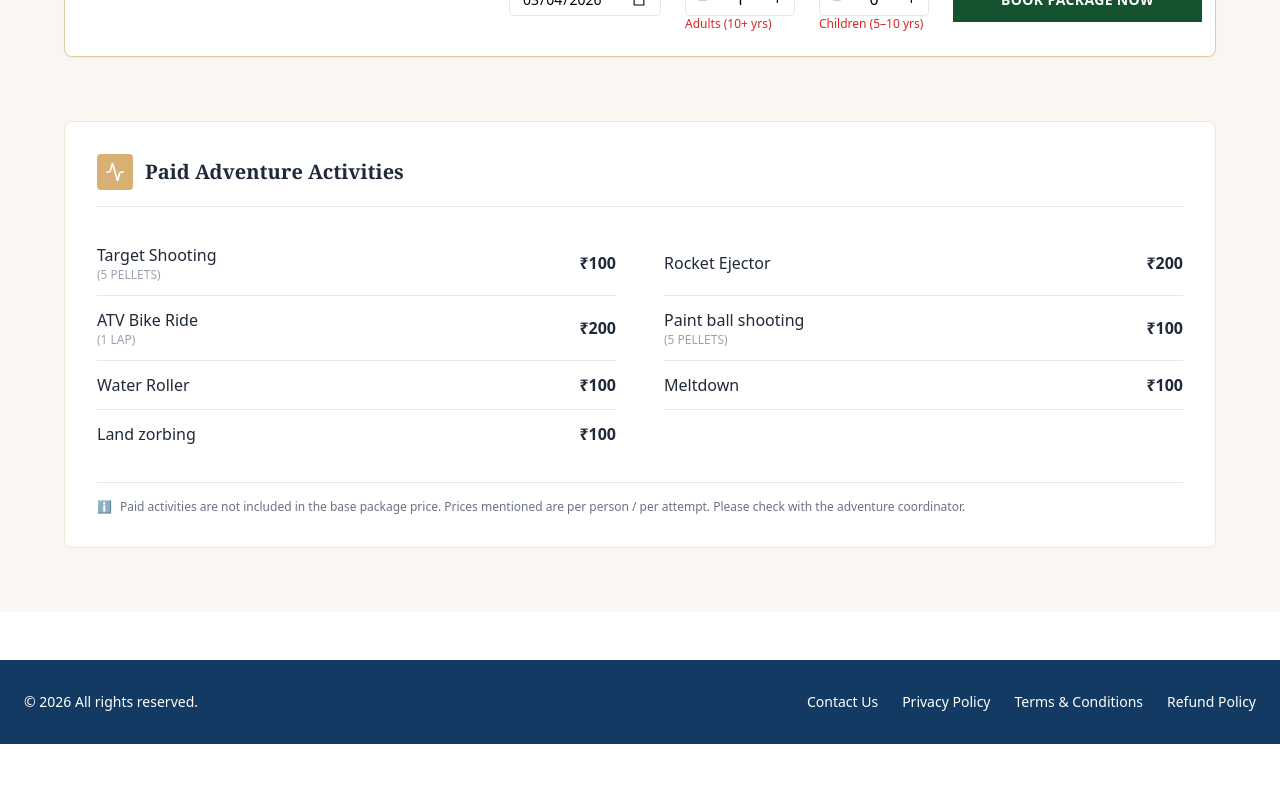
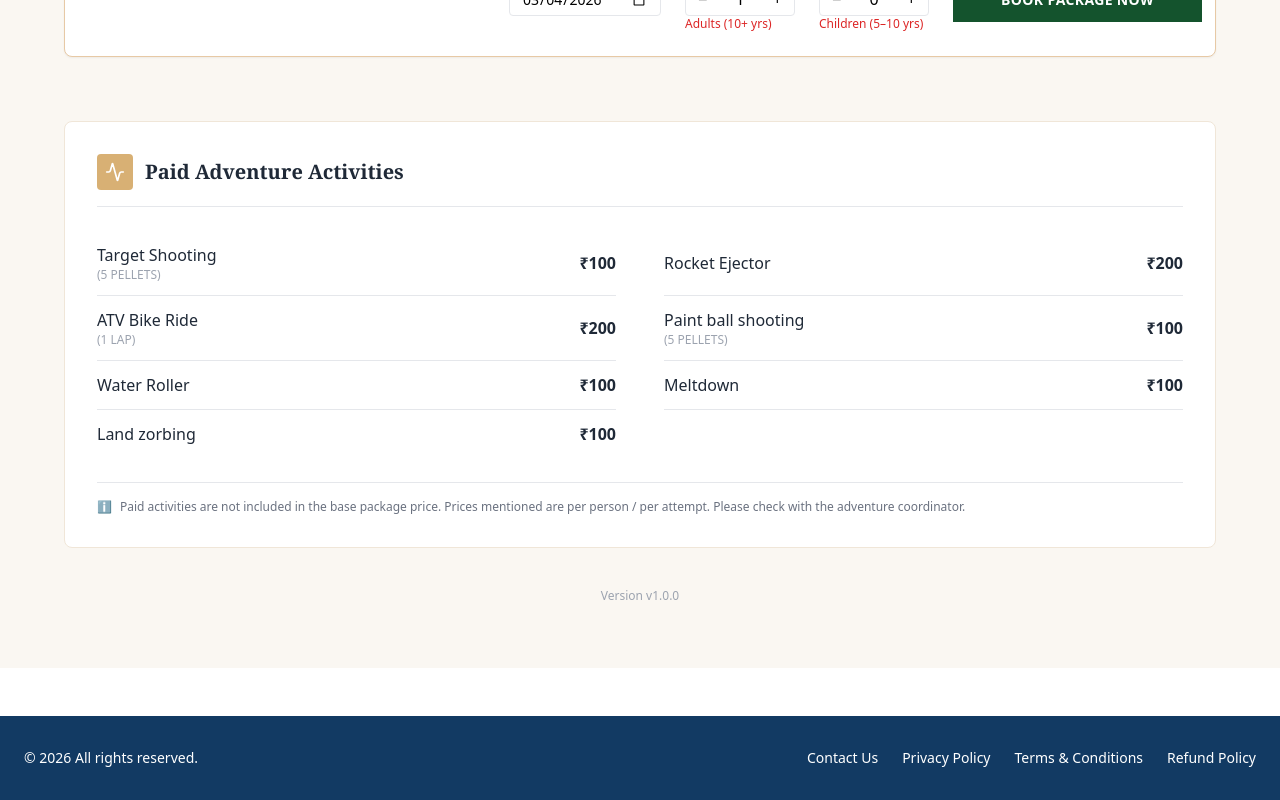
Before and after one commit to vishrutcogwave/DayoutWeb, a React (Vite) app in the folder vite-project/: page / in a window 1280 px wide. Shown: the part 2012-2812 px from the top of the page. Before the commit the page ends 2756 px from the top, so only its background shows below. Built offline with nearby package versions, Linux system fonts and the light colour scheme.

Commit message:
version number added

```diff
--- a/vite-project/src/screens/LandingPage.tsx
+++ b/vite-project/src/screens/LandingPage.tsx
@@ -5,7 +5,7 @@ import { useNavigate } from "react-router-dom";
 import { dummyPackages } from "../dummyPackages";
 import PackageCard from "../components/PackageCard";
 import type { CountState } from "../types";
-
+const APP_VERSION = "v1.0.0";
 /* Paid Adventure Activities Data */
 const paidActivities = [
   { name: "Target Shooting", note: "(5 PELLETS)", price: 100 },
@@ -164,6 +164,9 @@ const [arrivingDate, setArrivingDate] = useState(
             </p>
           </div>
         </motion.div>
+        <div className="text-center mt-10 text-xs text-gray-400">
+  Version {APP_VERSION}
+</div>
       </div>
     </div>
   );
```
